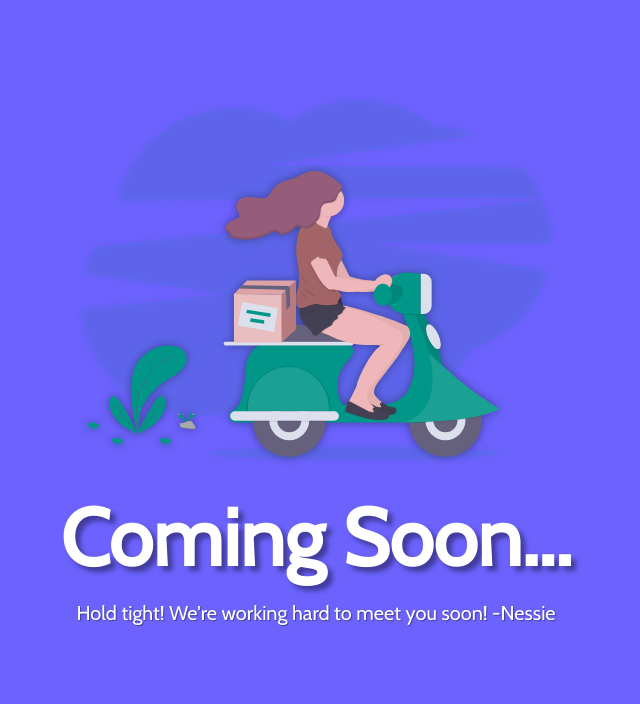
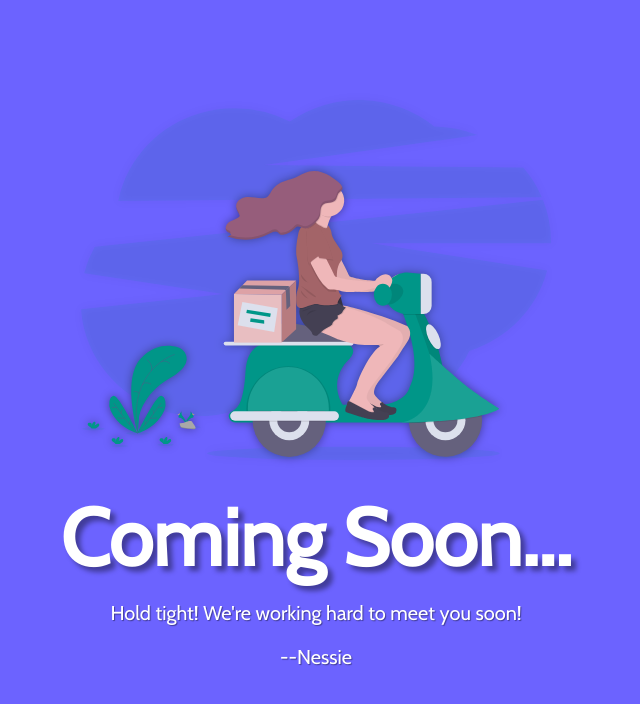
Before and after one commit to galerinessie/galerinessie, a plain HTML site: page index.html in a window 1280 px wide. Shown: the whole page, without its empty margins (324-964 px from the left). Drawn offline with nearby package versions, Linux system fonts and the light colour scheme.

Commit message:
Update index.html

```diff
--- a/index.html
+++ b/index.html
@@ -30,7 +30,9 @@
 	<div class="container">
 		<img src="comingsoonsvg.svg" class="coverimg">
 		<h1 class="heading">Coming Soon...</h1>
-		<p class="description">Hold tight! We're working hard to meet you soon! -Nessie</p>
+		<p class="description">Hold tight! We're working hard to meet you soon!</p>
+		<p class="description">--Nessie</p>
+
 	</div>
 </body>
 </html>
```
